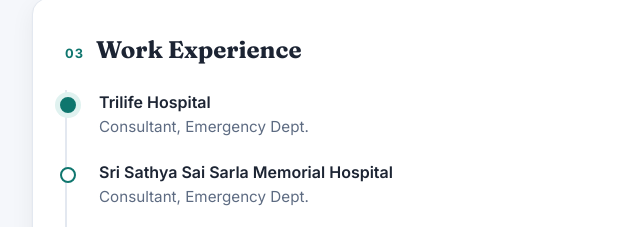
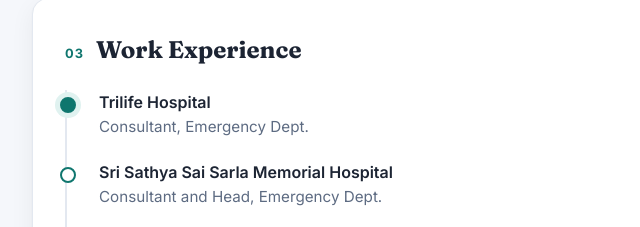
Before and after one commit to drshoubhik/Website, a plain HTML site: page index.html in a window 1280 px wide. Shown: the part 1188-1415 px from the top of the page, 144-784 px from the left. Drawn offline with Linux system fonts and the light colour scheme.

Commit message:
Update job title for Sri Sathya Sai Sarla Memorial Hospital

```diff
--- a/index.html
+++ b/index.html
@@ -70,7 +70,7 @@
       <h2><span class="num">03</span> Work Experience</h2>
       <ol class="timeline">
         <li class="current"><span class="when">2024–Present</span><strong>Trilife Hospital</strong><em>Consultant, Emergency Dept.</em></li>
-        <li><span class="when">2021–2024</span><strong>Sri Sathya Sai Sarla Memorial Hospital</strong><em>Consultant, Emergency Dept.</em></li>
+        <li><span class="when">2021–2024</span><strong>Sri Sathya Sai Sarla Memorial Hospital</strong><em>Consultant and Head, Emergency Dept.</em></li>
         <li><span class="when">2021</span><strong>Ruby General Hospital</strong><em>Senior Registrar, Emergency Dept.</em></li>
         <li><span class="when">2020–2021</span><strong>Peerless Hospital</strong><em>Senior Registrar, COVID ICU</em></li>
         <li><span class="when">2017–2020</span><strong>GWU-MEM PG Trainee</strong><em>Peerless &amp; Medica Hospitals</em></li>
```
